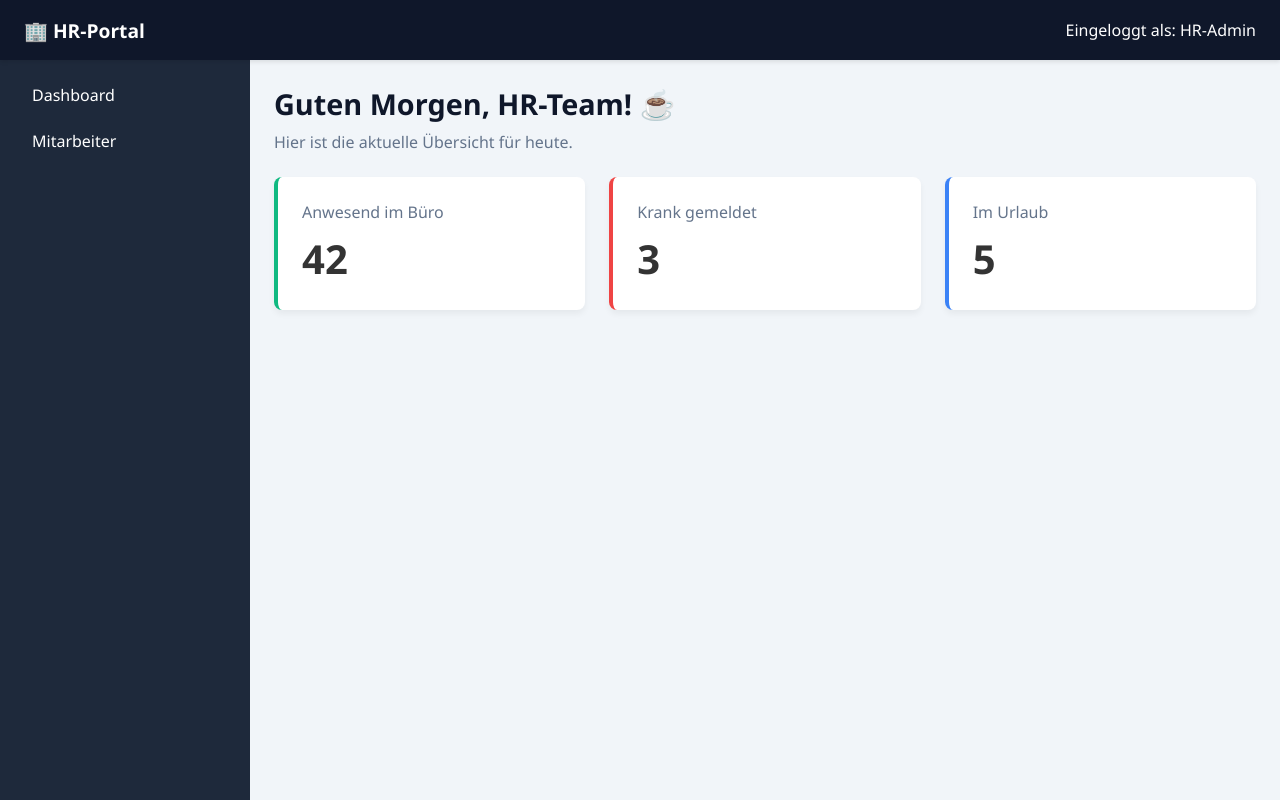
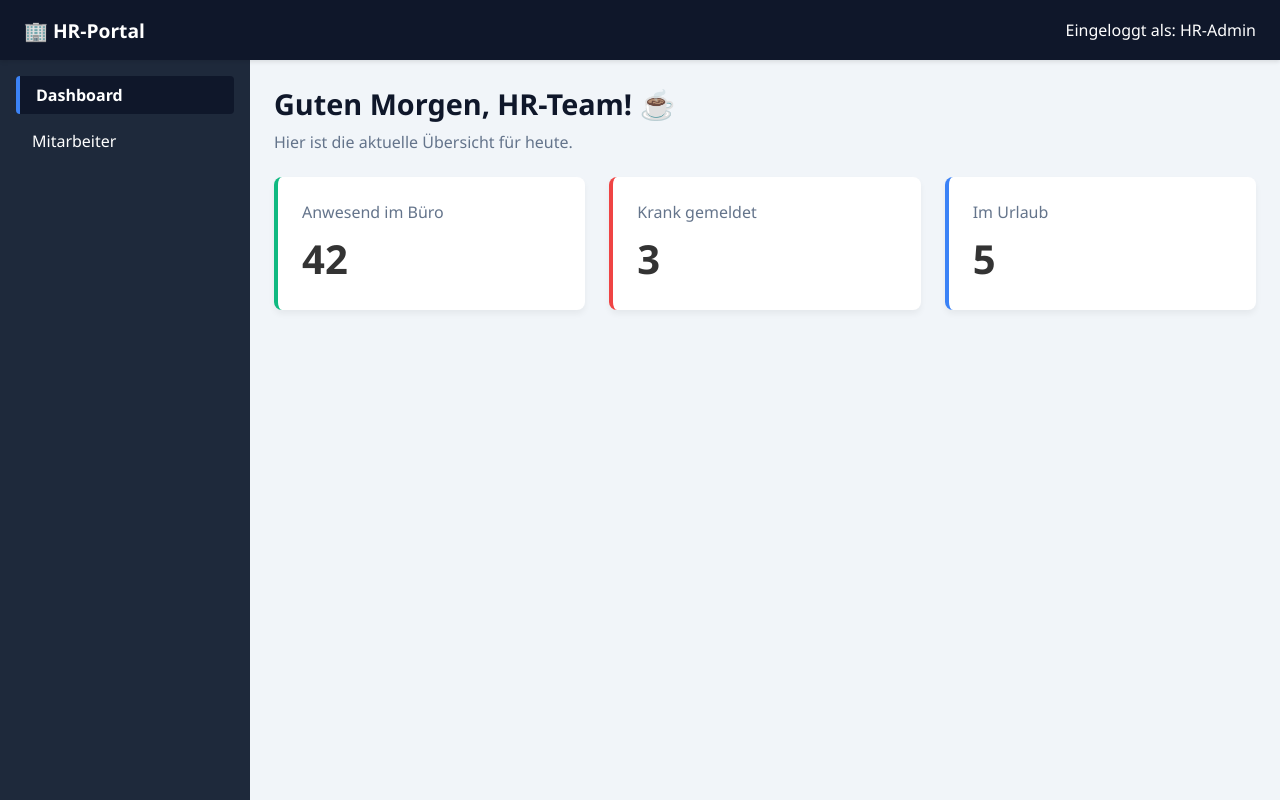
Before and after one commit to Matthias146/HR-Portal, an Angular app: page /dashboard in a window 1280 px wide. Built offline with nearby package versions, Linux system fonts and the light colour scheme.

Commit message:
feat(core): add interactive router links to sidenav and style active state

```diff
--- a/src/app/core/layout/layout.html
+++ b/src/app/core/layout/layout.html
@@ -11,8 +11,8 @@
     <aside class="sidenav">
       <nav>
         <ul>
-          <li>Dashboard</li>
-          <li>Mitarbeiter</li>
+          <li><a routerLink="/dashboard" routerLinkActive="active">Dashboard</a></li>
+          <li><a routerLink="/employees" routerLinkActive="active">Mitarbeiter</a></li>
         </ul>
       </nav>
     </aside>
--- a/src/app/core/layout/layout.scss
+++ b/src/app/core/layout/layout.scss
@@ -37,14 +37,25 @@
     list-style: none;
 
     li {
-      padding: var(--spacing-sm) var(--spacing-md);
       margin-bottom: var(--spacing-sm);
-      cursor: pointer;
-      border-radius: 4px;
-      transition: background-color 0.2s;
 
-      &:hover {
-        background-color: rgba(255, 255, 255, 0.1);
+      a {
+        display: block;
+        padding: var(--spacing-sm) var(--spacing-md);
+        text-decoration: none;
+        color: var(--text-light);
+        border-radius: 4px;
+        transition: background-color 0.2s;
+
+        &:hover {
+          background-color: rgba(255, 255, 255, 0.1);
+        }
+
+        &.active {
+          background-color: var(--primary-color);
+          font-weight: bold;
+          border-left: 4px solid #3b82f6;
+        }
       }
     }
   }
--- a/src/app/core/layout/layout.ts
+++ b/src/app/core/layout/layout.ts
@@ -1,9 +1,9 @@
 import { Component } from '@angular/core';
-import { RouterOutlet } from '@angular/router';
+import { RouterLink, RouterLinkActive, RouterOutlet } from '@angular/router';
 
 @Component({
   selector: 'app-layout',
-  imports: [RouterOutlet],
+  imports: [RouterOutlet, RouterLink, RouterLinkActive],
   templateUrl: './layout.html',
   styleUrl: './layout.scss',
 })
```
